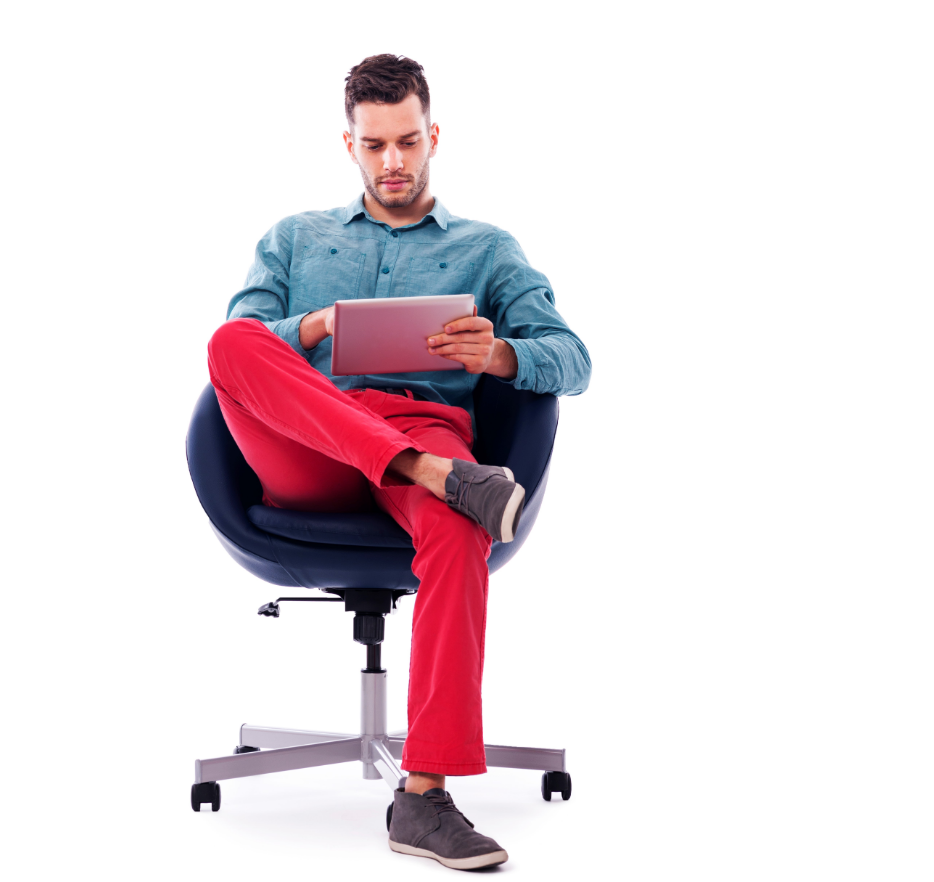
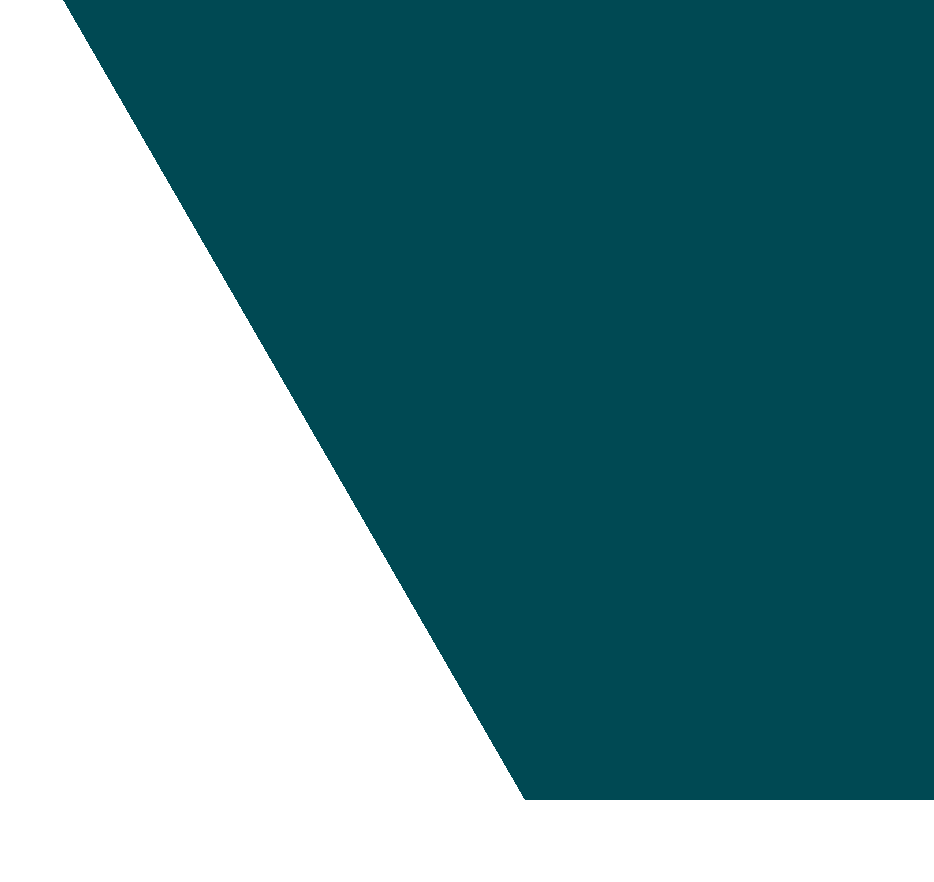
Before and after one commit to CyberNdDevs/Cyberfolio.io, a Next.js app: page /bookappointment in a window 1280 px wide. Shown: the top 882 px of the page, without its empty margins (346-1280 px from the left). After the commit the page ends 800 px from the top, so only its background shows below. Built offline with nearby package versions, Linux system fonts and the light colour scheme.

Commit message:
feat: cleanups made

```diff
--- a/app/components/About/AboutBody.tsx
+++ b/app/components/About/AboutBody.tsx
@@ -5,7 +5,7 @@ import aboutImg from "../assests/images/Banner7.jpg"
 
 const AboutBody = () => {
   return (
-    <section className='About' id='services'>
+    <section className='About' id='about'>
         <div className="aboutcont">
             <div className="aboutcont1">
                 <div className="aboutheader">What Services DO We Offer ?</div>
--- a/app/components/BookAppointment/BookAppointmentBody.tsx
+++ b/app/components/BookAppointment/BookAppointmentBody.tsx
@@ -1,15 +1,14 @@
 import React from 'react';
 import "../assests/css/bookappointment.css";
-import Image from 'next/image';
-import Banner from '../assests/images/bookapp.jpg';
 
 const BookAppointmentBody = () => {
   return (
     <div className='bookAppointment'>
       <div className="bookappointmentcont">
-          <div className="bookappointmentimg">
-            <Image src={Banner} width={800} height={500} alt='none' className='imageappointment'/>
+        <div className="formPage">
+          <div className="formcont">
           </div>
+        </div>
       </div>
     </div>
   )
--- a/app/components/Pricing/PricingBody.tsx
+++ b/app/components/Pricing/PricingBody.tsx
@@ -4,7 +4,7 @@ import { TiTick } from "react-icons/ti";
 
 const PricingBody = () => {
   return (
-    <div className='Pricing'>
+    <div className='Pricing' id='pricing'>
         <div className="pricingcont">
             <div className="priceheader">Ready to Get Started?</div>
             <div className="pricesubheader">Choose a service tailored to your needs </div>
--- a/app/components/Testimonials/TestimonialsBody.tsx
+++ b/app/components/Testimonials/TestimonialsBody.tsx
@@ -17,6 +17,16 @@ const TestimonialsBody = () => {
             description: "I must commend the team for their outstanding work and their commitment to delivering results on time. Their dedication and attention to detail are truly remarkable, ensuring that every aspect of the project is executed flawlessly. It's a testament to their professionalism and expertise. Keep up the excellent work.",
             profileimg: '/images/test2.png',
             userinfoshow: true
+        },
+        {
+            name: "Akash Maggon",
+            role: "Tech Lead",
+            hovershow: false,
+            headercontent: "Impressive Work!",
+            stars: 5,
+            description: "I'm truly amazed by the app's functionality; it's a game-changer for mobile users like myself. Moreover, the team also addressed security breaches effectively, enhancing the app's overall security measures. This proactive approach not only ensures a seamless user experience but also instills confidence in the app's reliability and safety. Kudos to the team for their dedication and expertise",
+            profileimg: '/images/test7.png',
+            userinfoshow: false
         },
         {
             name: "Tanish Khandelwal",
@@ -46,16 +56,6 @@ const TestimonialsBody = () => {
             stars: 4,
             description: "I am thoroughly impressed with the application's exceptional performance and intuitive user interface. It has surpassed my expectations in every aspect. From seamless navigation to lightning-fast responsiveness, every interaction with the app feels effortless and enjoyable. I wholeheartedly recommend it to anyone seeking a superior mobile experience!",
             profileimg: '/images/test31.png',
-            userinfoshow: false
-        },
-        {
-            name: "Aryan",
-            role: "Mobile user",
-            hovershow: false,
-            headercontent: "Impressive Work!",
-            stars: 5,
-            description: "I'm truly amazed by the app's functionality; it's a game-changer for mobile users like myself. Moreover, the team also addressed security breaches effectively, enhancing the app's overall security measures. This proactive approach not only ensures a seamless user experience but also instills confidence in the app's reliability and safety. Kudos to the team for their dedication and expertise",
-            profileimg: '/images/test1.png',
             userinfoshow: false
         }
     ]);
--- a/app/components/assests/css/bookappointment.css
+++ b/app/components/assests/css/bookappointment.css
@@ -1,19 +1,11 @@
 .bookAppointment{
     width: 100%;
+    background-image: -webkit-linear-gradient(30deg, #ffffff 50%, #004953 50%);
+    height: 100vh;
 }
 .bookappointmentcont{
     width: 1500px;
+    height: 700px;
     display: flex;
     justify-content: center;
 }
-.bookappointmentimg{
-    width: 50%;
-    display: flex;
-    justify-content: center;
-    justify-content: center;
-
-
-}
-.imageappointment{
-    width: 550px;
-}
--- a/app/components/assests/css/style.css
+++ b/app/components/assests/css/style.css
@@ -1,4 +1,7 @@
 /* HTML: <div class="loader"></div> */
+html{
+    scroll-behavior: smooth;
+}
 body{
     background: #ffffff;
 }
@@ -6,4 +9,5 @@ body{
     width: 100%;
     min-height: 100vh;
     background: #ffffff;
+    scroll-behavior: smooth;
 }
--- a/app/components/common/Navbar.tsx
+++ b/app/components/common/Navbar.tsx
@@ -25,7 +25,7 @@ const Navbar = () => {
                 <a href="#about">About</a>
               </li>
               <li>
-                <a href="#services">Services</a>
+                <a href="#pricing">Pricing</a>
               </li>
               <li>
                 <a href="#team">Team</a>
```
Also changed, not shown: public/Images/test7.png (added).
